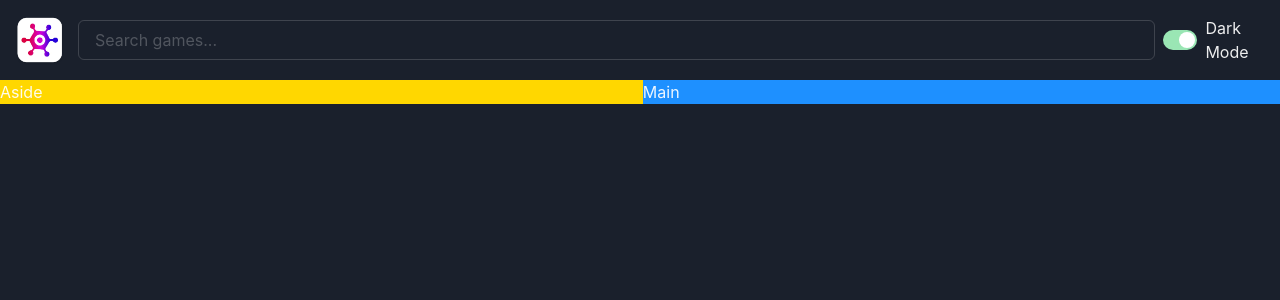
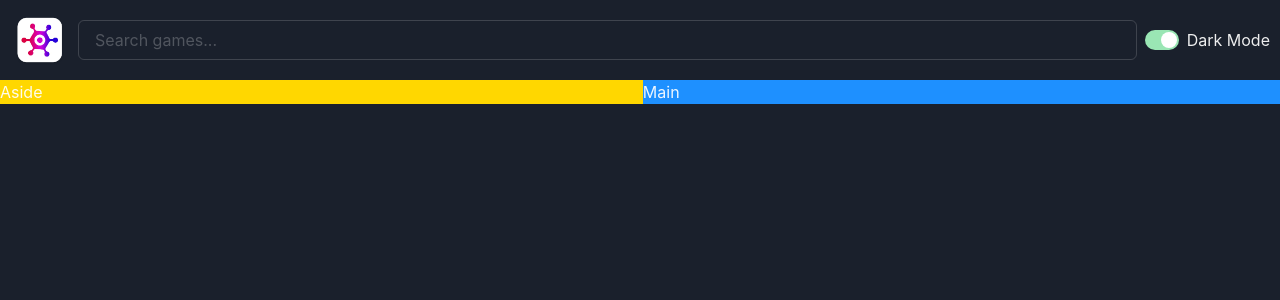
Before and after one commit to kagye/gamehub, a React (Vite) app: page / in a window 1280 px wide. Shown: the top 300 px of the page. Built offline with nearby package versions, Linux system fonts and the light colour scheme.

Commit message:
prevent the text from wrapping

```diff
--- a/src/components/ColourModeSwitch.tsx
+++ b/src/components/ColourModeSwitch.tsx
@@ -11,7 +11,7 @@ const ColourModeSwitch = () => {
         colorScheme="green"
         size="md"
       />
-      <Text>Dark Mode</Text>
+      <Text whiteSpace="nowrap">Dark Mode</Text>
     </HStack>
   );
 };
```
